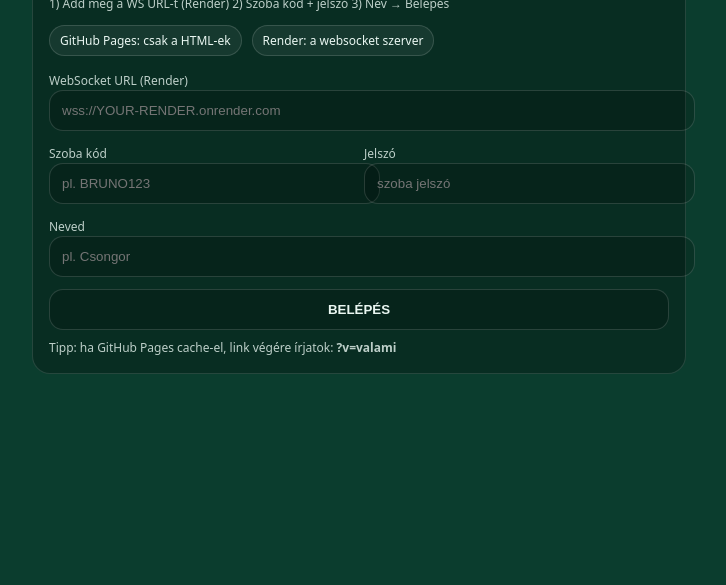
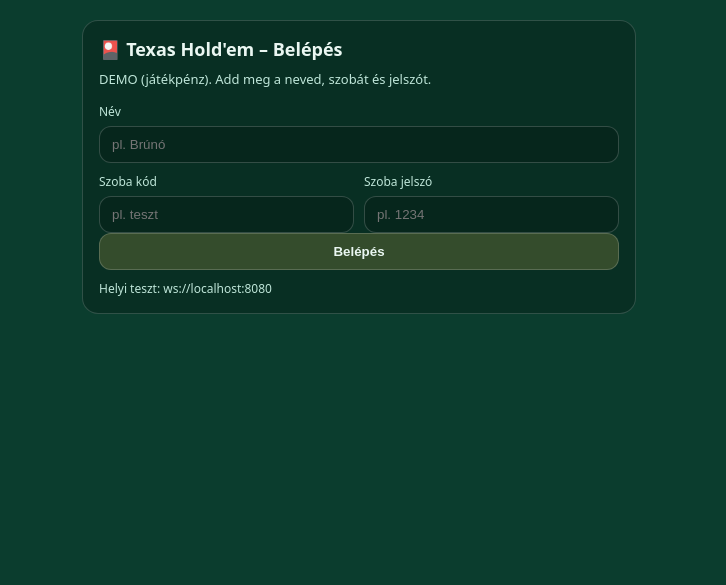
Before and after one commit to brunoszell/poker-online, a website: page pokerlobby.html in a window 1280 px wide. Shown: the part 251-836 px from the top of the page, without its empty margins (281-1007 px from the left). Before the commit the page ends 800 px from the top, so only its background shows below. Drawn offline with Linux system fonts and the light colour scheme.

Commit message:
Update v3 pokerlobby.html
vissza v1-re

```diff
--- a/pokerlobby.html
+++ b/pokerlobby.html
@@ -3,86 +3,69 @@
 <head>
 <meta charset="utf-8" />
 <meta name="viewport" content="width=device-width,initial-scale=1" />
-  <title>Poker Lobby</title>
+<title>Texas Hold'em – Lobby</title>
 <style>
-    body{margin:0;font-family:system-ui;background:#0b3d2e;color:#eaf7f2;min-height:100vh;display:flex;align-items:center;justify-content:center}
-    .card{width:min(620px,92vw);background:rgba(0,0,0,.25);border:1px solid rgba(255,255,255,.12);border-radius:18px;padding:16px}
-    input,button{width:100%;padding:12px;border-radius:14px;border:1px solid rgba(255,255,255,.14);background:rgba(0,0,0,.18);color:#eaf7f2;outline:none}
-    button{cursor:pointer;font-weight:900}
+body{margin:0;min-height:100vh;display:flex;align-items:center;justify-content:center;background:#0b3d2e;color:#eaf7f2;font-family:system-ui,Arial;padding:18px}
+.box{width:min(520px,100%);background:rgba(0,0,0,.22);border:1px solid rgba(255,255,255,.16);border-radius:16px;padding:16px}
+h1{margin:0 0 10px;font-size:18px}
+p{margin:0 0 14px;color:#bfe6d9;font-size:13px;line-height:1.35}
+label{display:block;margin:10px 0 6px;color:#bfe6d9;font-size:12px}
+input,button{width:100%;padding:10px 12px;border-radius:12px;border:1px solid rgba(255,255,255,.18);background:rgba(0,0,0,.18);color:#eaf7f2;outline:none;box-sizing:border-box}
+button{cursor:pointer;font-weight:900;background:rgba(255,207,90,.18)}
 .row{display:grid;grid-template-columns:1fr 1fr;gap:10px}
-    .hint{opacity:.8;font-size:12px;line-height:1.4;margin-top:10px}
-    h1{margin:0 0 12px 0}
-    .badge{display:inline-block;padding:6px 10px;border-radius:999px;border:1px solid rgba(255,255,255,.14);background:rgba(255,255,255,.06);font-size:12px}
+@media(max-width:520px){.row{grid-template-columns:1fr}}
+.muted{margin-top:10px;color:#bfe6d9;font-size:12px}
 </style>
 </head>
 <body>
-  <div class="card">
-    <h1>Texas Hold’em – Lobby</h1>
-    <div class="hint">
-      1) Add meg a WS URL-t (Render)  2) Szoba kód + jelszó  3) Név  → Belépés
-    </div>
-    <div style="margin-top:12px;display:flex;gap:10px;flex-wrap:wrap">
-      <span class="badge">GitHub Pages: csak a HTML-ek</span>
-      <span class="badge">Render: a websocket szerver</span>
-    </div>
+<div class="box">
+<h1>🎴 Texas Hold'em – Belépés</h1>
+<p>DEMO (játékpénz). Add meg a neved, szobát és jelszót.</p>
 
-    <div style="margin-top:12px">
-      <label class="hint">WebSocket URL (Render)</label>
-      <input id="ws" placeholder="wss://YOUR-RENDER.onrender.com" />
-    </div>
+<label>Név</label>
+<input id="name" maxlength="16" placeholder="pl. Brúnó" />
 
-    <div class="row" style="margin-top:10px">
+<div class="row">
 <div>
-        <label class="hint">Szoba kód</label>
-        <input id="room" placeholder="pl. BRUNO123" />
+<label>Szoba kód</label>
+<input id="room" maxlength="24" placeholder="pl. teszt" />
 </div>
 <div>
-        <label class="hint">Jelszó</label>
-        <input id="pw" type="password" placeholder="szoba jelszó" />
+<label>Szoba jelszó</label>
+<input id="pw" maxlength="24" placeholder="pl. 1234" type="password" />
 </div>
 </div>
 
-    <div style="margin-top:10px">
-      <label class="hint">Neved</label>
-      <input id="name" placeholder="pl. Csongor" />
-    </div>
-
-    <button id="go" style="margin-top:12px">BELÉPÉS</button>
-
-    <div class="hint">
-      Tipp: ha GitHub Pages cache-el, link végére írjatok: <b>?v=valami</b>
-    </div>
+<button id="go">Belépés</button>
+<div class="muted">Helyi teszt: ws://localhost:8080</div>
 </div>
 
 <script>
-  const ui = {
-    ws: document.getElementById("ws"),
-    room: document.getElementById("room"),
-    pw: document.getElementById("pw"),
-    name: document.getElementById("name"),
-    go: document.getElementById("go"),
-  };
+const saved = JSON.parse(localStorage.getItem("poker_lobby") || "{}");
+const elName = document.getElementById("name");
+const elRoom = document.getElementById("room");
+const elPw   = document.getElementById("pw");
 
-  ui.ws.value = localStorage.getItem("poker_ws") || "";
-  ui.room.value = localStorage.getItem("poker_room") || "";
-  ui.name.value = localStorage.getItem("poker_name") || "";
+elName.value = saved.name || "";
+elRoom.value = saved.room || "";
 
-  ui.go.onclick = () => {
-    const ws = ui.ws.value.trim();
-    const room = ui.room.value.trim();
-    const pw = ui.pw.value.trim();
-    const name = ui.name.value.trim();
+document.getElementById("go").addEventListener("click", () => {
+const name = elName.value.trim();
+const room = elRoom.value.trim();
+const pw   = elPw.value;
 
-    if(!ws || !room || !pw || !name) return alert("Tölts ki mindent!");
+if (!name) return alert("Adj meg egy nevet!");
+if (!room) return alert("Adj meg szoba kódot!");
+if (!pw)   return alert("Adj meg szoba jelszót!");
 
-    localStorage.setItem("poker_ws", ws);
-    localStorage.setItem("poker_room", room);
-    localStorage.setItem("poker_name", name);
+localStorage.setItem("poker_lobby", JSON.stringify({ name, room }));
 sessionStorage.setItem("poker_room_pw", pw);
 
-    const url = `pokergame.html?ws=${encodeURIComponent(ws)}&room=${encodeURIComponent(room)}&name=${encodeURIComponent(name)}`;
-    location.href = url;
-  };
+      const ws = "ws://localhost:8080";
+      const ws = "wss://poker-online-3bzf.onrender.com";
+location.href =
+`pokergame.html?room=${encodeURIComponent(room)}&name=${encodeURIComponent(name)}&ws=${encodeURIComponent(ws)}`;
+});
 </script>
 </body>
 </html>
```
Lines whose indentation alone changed are shown as unchanged.
